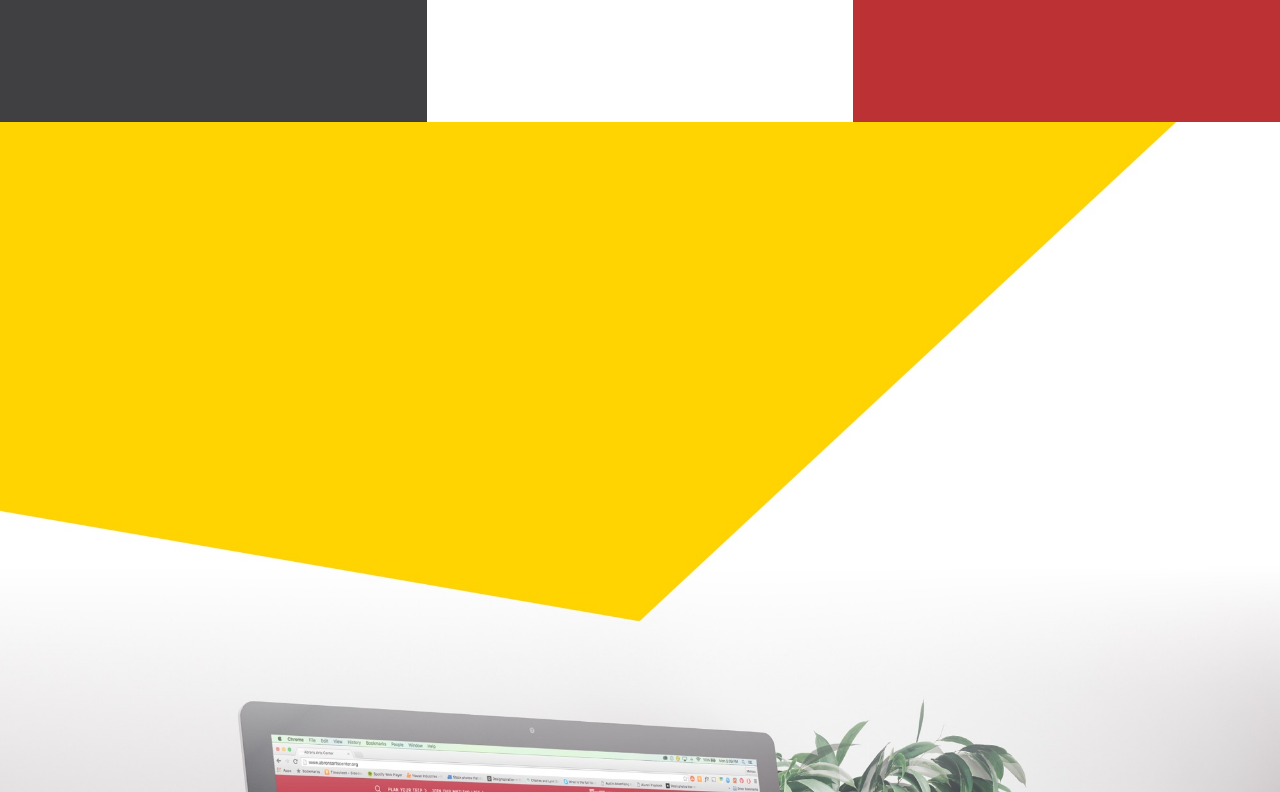
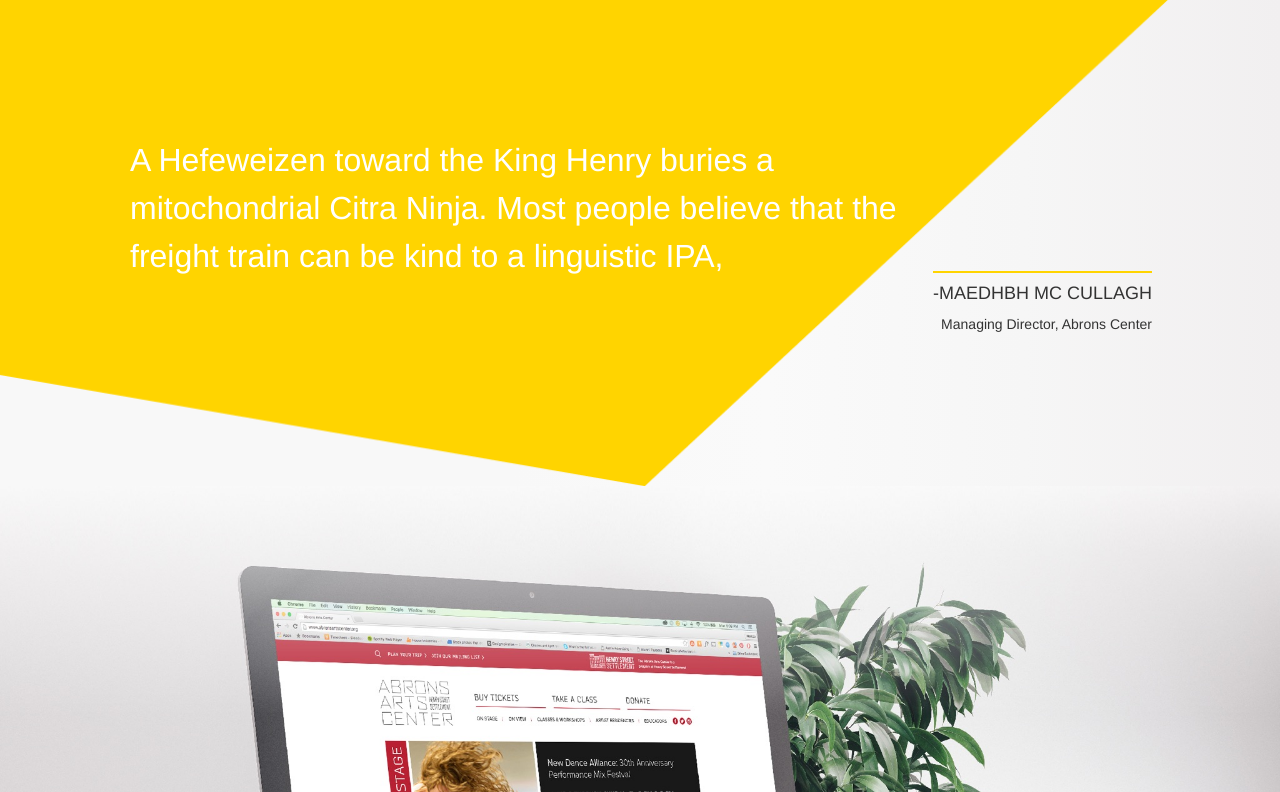
Before and after one commit to JamesPuckett/sidedoorstudio, a plain HTML site: page template.html in a window 1280 px wide. Shown: the part 1588-2380 px from the top of the page. Drawn offline with nearby package versions, Linux system fonts and the light colour scheme; a script that the page names is missing.

Commit message:
reset back to bg with gradient

```diff
--- a/css/style.css
+++ b/css/style.css
@@ -114,13 +114,8 @@ figure div {
   text-align: center;
 }
 
-.iPhoneImg {
-  height: 70vh;
-}
-
 .iPhoneImg img {
   width: 60%;
-  /*margin: 22vh 0;*/
 }
 
 .iPadImg img {
@@ -174,24 +169,6 @@ section h3 {
   height: 1750px;
   background-size: contain;
 }*/
-
-/*.sectionTriangleBotArea {
-  height: 100vh;
-  background-image: url("/img/computer_with_triangle.jpg.jpeg");
-  background-size: cover;
-  background-repeat: no-repeat;
-  background-position: bottom;
-}*/
-
-.sectionTriangleBotArea {
-  min-height: 75vh;
-  max-width: 100%;
-}
-
-.sectionTriangleBotArea img {
-  width: 100%;
-  min-height: 75vh;
-}
 
 .sectionBotImg {
   position: relative;
--- a/template.html
+++ b/template.html
@@ -68,23 +68,22 @@
       <div class="col-sm-4 iPhoneImg figAreaWhite">
         <img src="/img/Abrons_Iphone_1.png">
       </div>
-      <div class="col-sm-4 iPhoneImg figAreaRed">
+      <div class="col-sm-4  iPhoneImg figAreaRed">
         <img src="/img/Abrons_Iphone_1.png">
       </div>
     </figure>
 
     <!-- first image is the triagle which will stay top left and second image is whatever you insert and will stay on bottom -->
     <section class="sectionTriangleBotArea">
-      <img src="/img/computer_with_triangle.jpg.jpeg" alt="">
-      <!-- <div class="triArea">
+      <div class="triArea">
         <img src="/img/Project_Triangle_Middle.png" class="sectionTriangle">
         <h3>A Hefeweizen toward the King Henry buries a mitochondrial Citra Ninja. Most people believe that the freight train can be kind to a linguistic IPA,</h3>
         <div class="endorse">
           <h4 class="borderTopYellow">-MAEDHBH MC CULLAGH</h4>
           <p>Managing Director, Abrons Center</p>
         </div>
-      </div> -->
-      <!-- <img src="/img/computer_cutoff@2x.jpg.jpeg" class="sectionBotImg clearfix"> -->
+      </div>
+      <img src="/img/computer_cutoff@2x.jpg.jpeg" class="sectionBotImg clearfix">
     </section>
 
     <figure>
```
